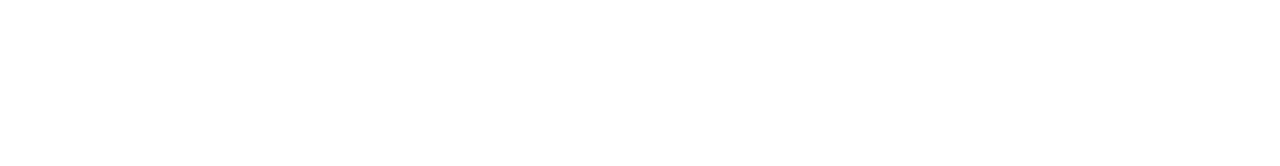
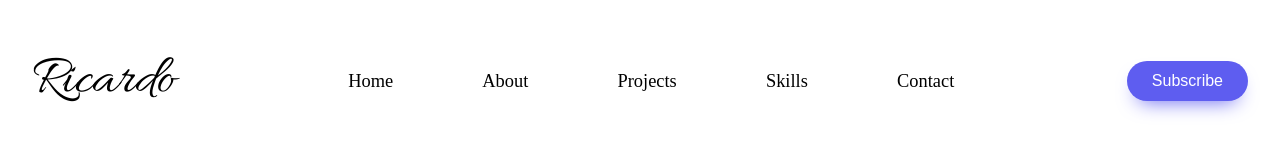
Before and after one commit to rcepedaraza/front_end_codecademy, a plain HTML site: page personal_portfolio_website/index.html in a window 1280 px wide. Drawn offline with Linux system fonts and the light colour scheme.

Commit message:
Edit and style header.

```diff
--- a/personal_portfolio_website/index.html
+++ b/personal_portfolio_website/index.html
@@ -1,9 +1,28 @@
 <!DOCTYPE html>
 <html>
     <head>
+        <link rel="preconnect" href="https://fonts.googleapis.com">
+        <link rel="preconnect" href="https://fonts.gstatic.com" crossorigin>
+        <link href="https://fonts.googleapis.com/css2?family=Allura&display=swap" rel="stylesheet">
+        <link rel="stylesheet" href="style.css">
         <title>Ricardo Cepeda Raza</title>
     </head>
     <body>
-
+        <header>
+            <nav >
+                <h1 id="logo">Ricardo</h1>
+                <ul class="navigation-items">
+                    <li class="navigation-item">Home</li>
+                    <li class="navigation-item">About</li>
+                    <li class="navigation-item">Projects</li>
+                    <li class="navigation-item">Skills</li>
+                    <li class="navigation-item">Contact</li>
+                </ul>
+                <button class="sub-button" type="button">Subscribe</button>
+            </nav>
+        </header>
+        <main></main>
+        <footer></footer>
+        <script src="script.js"></script>
     </body>
 </html>
--- a/personal_portfolio_website/style.css
+++ b/personal_portfolio_website/style.css
@@ -0,0 +1,50 @@
+body {
+    margin: 0 2rem;
+}
+
+nav {
+    display: flex;
+    align-items: center;
+}
+
+#logo {
+    font-family: 'Allura', cursive;
+    font-weight: 500;
+    font-size: 3.5rem;
+}
+
+.navigation-items {
+    display: flex;
+    width: 100%;
+    align-items: center;
+    justify-content: space-around;
+    list-style-type: none;
+    margin: 0 8rem;
+    padding-left: 0;
+}
+
+.navigation-item {
+    /* margin: 0 1rem; */
+    /* width: 75px; */
+    text-align: center;
+    text-decoration: none;
+    font-size: 1.15rem;
+}
+
+.sub-button {
+    background: #5E5DF0;
+    border-radius: 999px;
+    box-shadow: #5E5DF0 0 10px 20px -10px;
+    box-sizing: border-box;
+    color: #FFFFFF;
+    cursor: pointer;
+    /* font-family: Inter,Helvetica,"Apple Color Emoji","Segoe UI Emoji",NotoColorEmoji,"Noto Color Emoji","Segoe UI Symbol","Android Emoji",EmojiSymbols,-apple-system,system-ui,"Segoe UI",Roboto,"Helvetica Neue","Noto Sans",sans-serif; */
+    font-size: 16px;
+    font-weight: 500;
+    line-height: 24px;
+    opacity: 1;
+    outline: 0 solid transparent;
+    padding: 8px 25px;
+    width: auto;
+    border: 0;
+}
```
